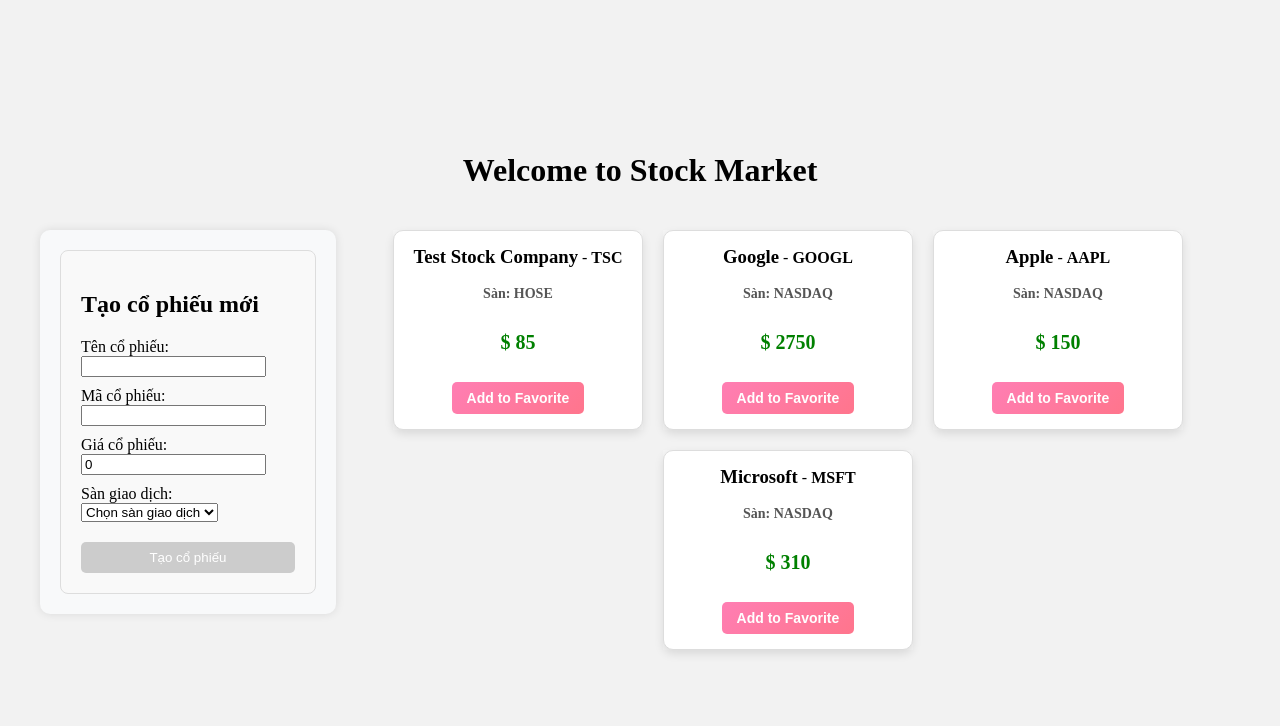
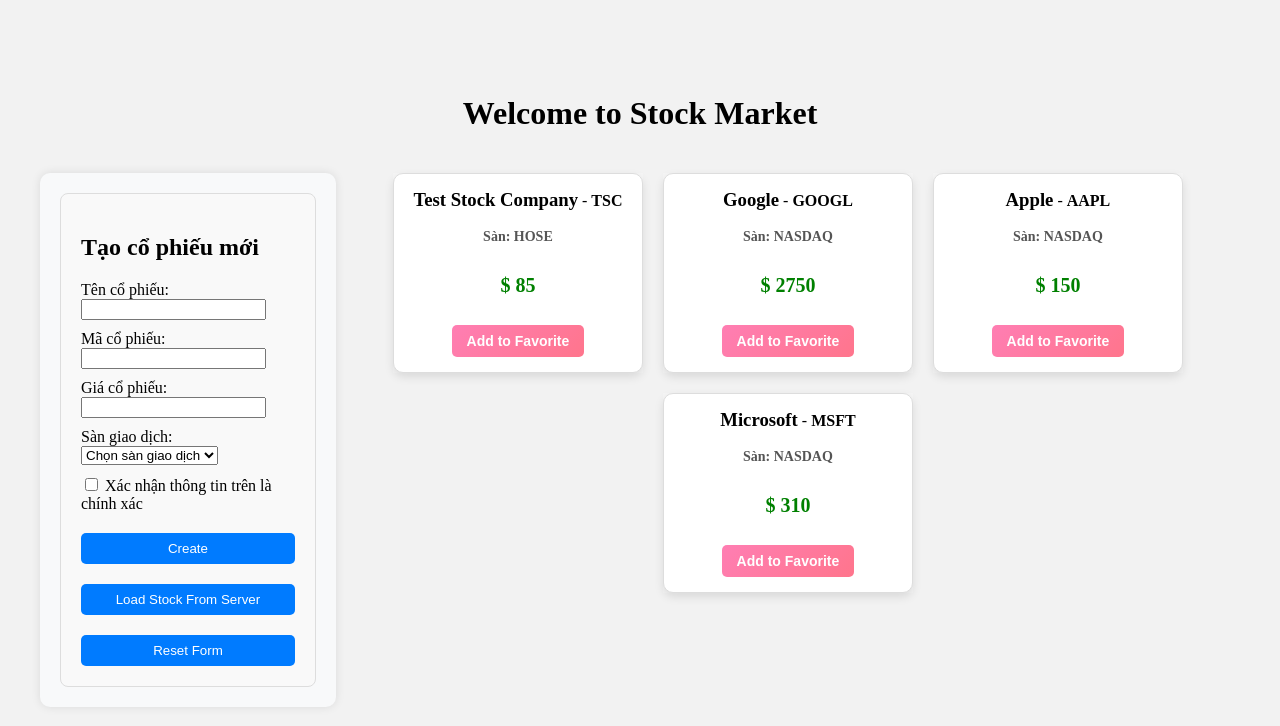
Before and after one commit to KhangNguyen0105/stock-market, an Angular app: page / in a window 1280 px wide. Shown: the top 726 px of the page. Built offline with nearby package versions, Linux system fonts and the light colour scheme.

Commit message:
Add loadStock and patchStock method in create-stock-2

```diff
--- a/src/app/stock/create-stock-2/create-stock-2.component.html
+++ b/src/app/stock/create-stock-2/create-stock-2.component.html
@@ -55,8 +55,14 @@
       </div>
 
       <!-- Nút Submit -->
-      <!-- <button type="button" (click)="createStock()" [disabled]="stockForm.invalid">Create</button> -->
       <button type="button" (click)="onSubmit()">Create</button>
+
+      <!-- Nút tải dữ liệu từ server -->
+      <button type="button" (click)="loadStockFromServer()">Load Stock From Server</button>
+
+      <!-- Nút reset form -->
+      <button type="button" (click)="stockForm.reset({ confirm: false })">Reset Form</button>
+
 
     </form>
 
--- a/src/app/stock/create-stock-2/create-stock-2.component.ts
+++ b/src/app/stock/create-stock-2/create-stock-2.component.ts
@@ -47,8 +47,42 @@
       this.stockCreated.emit(newStock);
 
       this.stockForm.reset({ confirm: false });
-
     }
   }
 
+  /**
+   * Phương thức mô phỏng tải dữ liệu cổ phiếu từ server và cập nhật vào form
+   */
+  loadStockFromServer() {
+    // Giả lập lấy dữ liệu từ server, có thể sau này là gọi API
+    const stockFromServer = {
+      name: 'Vinamilk',
+      code: 'VNM',
+      price: 80000,
+      exchange: 'HOSE'
+    };
+
+    console.log('Stock loaded from server:', stockFromServer);
+
+    // Sau khi lấy dữ liệu thành công, ta patch vào form
+    this.patchStockForm(stockFromServer);
+  }
+
+  /**
+   * Cập nhật dữ liệu vào form thông qua patchValue (chỉ cập nhật các field cần thiết)
+   * @param stock
+   */
+  patchStockForm(stock: any) {
+    this.stockForm.patchValue({
+      name: stock.name,
+      code: stock.code,
+      price: stock.price,
+      exchange: stock.exchange,
+      confirm: false
+    });
+
+    // Debug
+    console.log('Patched stock form:', this.stockForm.value);
+  }
+
 }
--- a/src/app/stock/create-stock/create-stock.component.css
+++ b/src/app/stock/create-stock/create-stock.component.css
@@ -51,4 +51,5 @@
 
 .error {
     color: red;
+    font-size: 12px;
 }
--- a/src/app/stock/stock-list/stock-list.component.html
+++ b/src/app/stock/stock-list/stock-list.component.html
@@ -1,7 +1,7 @@
 <div class="container">
   <div class="create-stock">
-    <app-create-stock (stockCreated)="addStock($event)"></app-create-stock>
-    <!-- <app-create-stock-2 (stockCreated)="addStock($event)"></app-create-stock-2> -->
+    <!-- <app-create-stock (stockCreated)="addStock($event)"></app-create-stock> -->
+    <app-create-stock-2 (stockCreated)="addStock($event)"></app-create-stock-2>
   </div>
   <div class="stock-list">
     <app-stock-item
```
Also changed, not shown: src/app/stock/stock-item/stock-item.component.html (line endings or trailing spaces).
